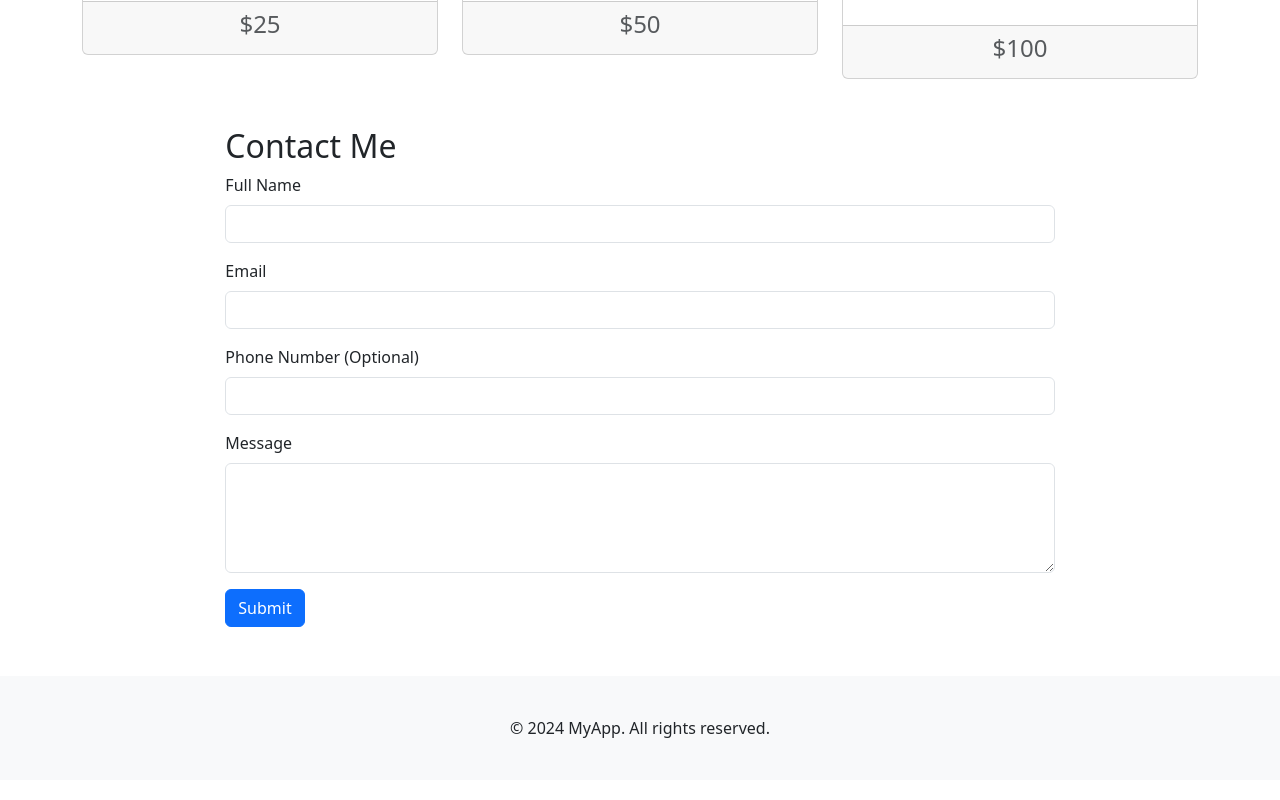
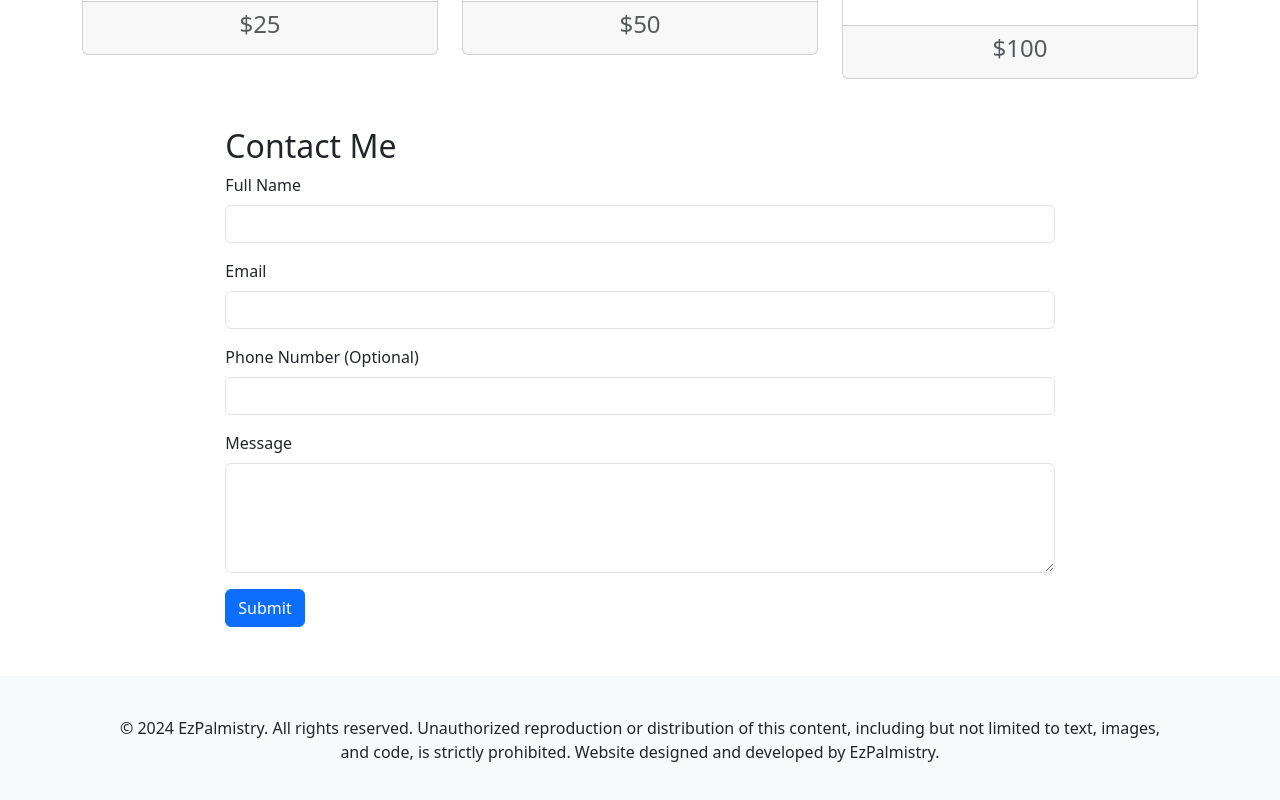
Before and after one commit to KrishnanSriram/reactpalmistry, a React (Create React App) app: page / in a window 1280 px wide. Shown: the part 1553-2353 px from the top of the page. Built offline with nearby package versions, Linux system fonts and the light colour scheme.

Commit message:
Updated footer

```diff
--- a/src/component/appfooter.js
+++ b/src/component/appfooter.js
@@ -5,7 +5,8 @@ export const AppFooter = () => {
     <footer className="bg-light text-center text-lg-start mt-5">
       <div className="container p-4">
         <div className="text-center p-3">
-          &copy; 2024 MyApp. All rights reserved.
+          &copy; 2024 EzPalmistry. All rights reserved. Unauthorized reproduction or distribution of this content, including but not limited to text, images, and code, is strictly prohibited. Website designed and developed by EzPalmistry.
+          <p></p>
         </div>
       </div>
     </footer>
```
